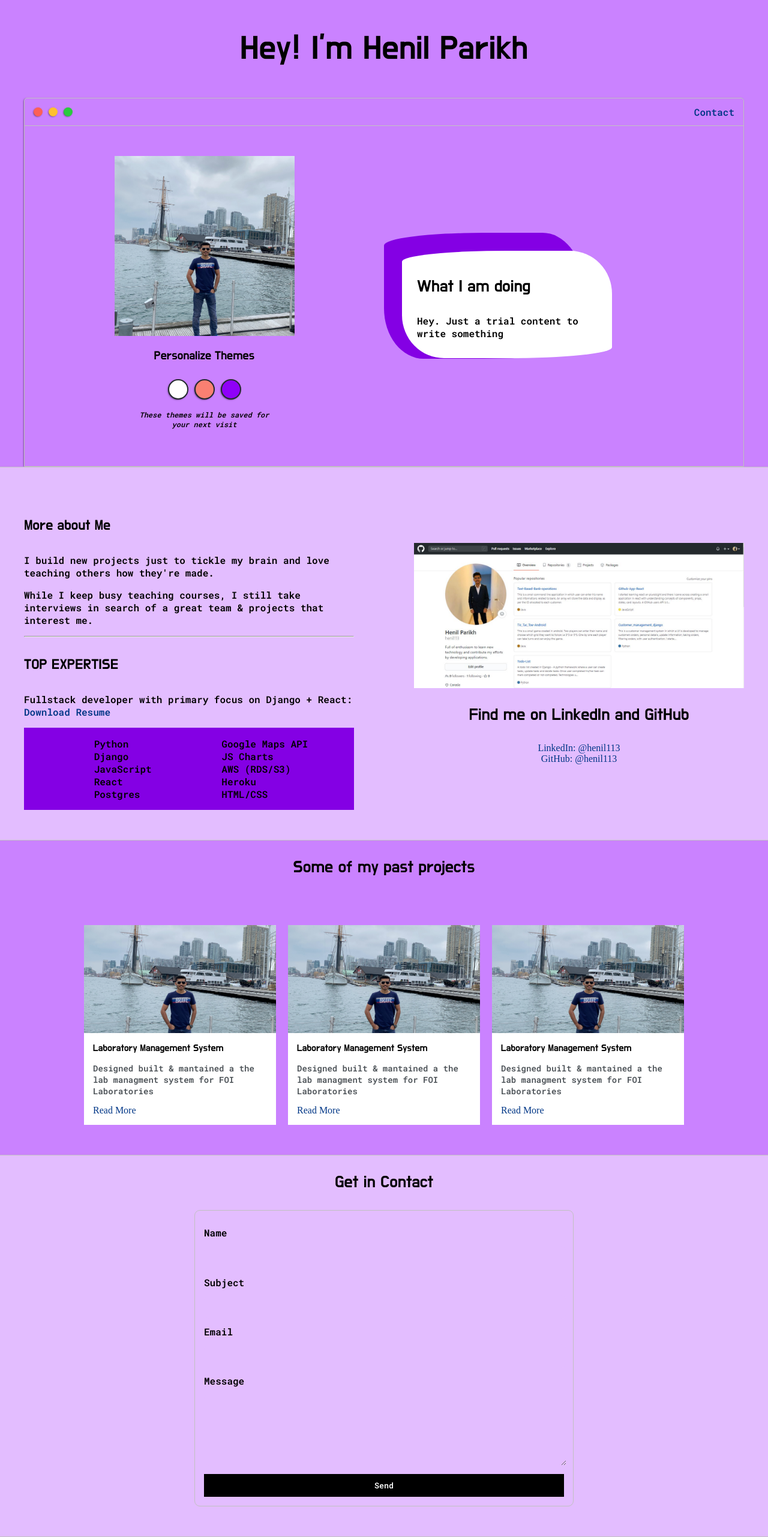
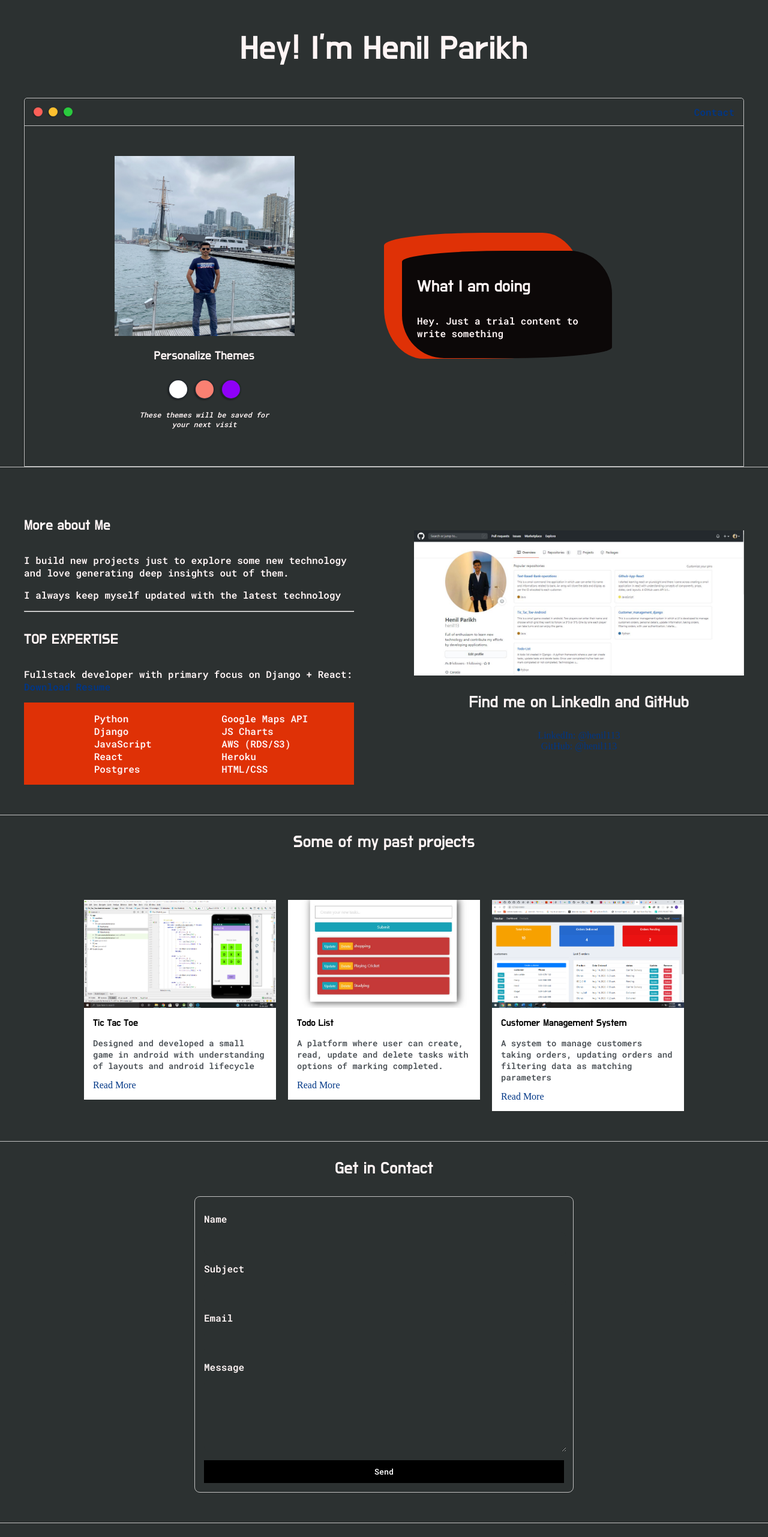
Before and after one commit to henil113/Portfolio-Website, a PHP site: page / in a window 1280 px wide. Shown: the whole page at 60% size. After the commit the page ends 2539 px from the top, so only its background shows below. Run offline with PHP 8.4, Linux system fonts and the light colour scheme.

Commit message:
make it better

```diff
--- a/default.css
+++ b/default.css
@@ -1,7 +1,7 @@
 :root{
 
-        --maincolor:#eaeaea;
-        --secondarycolor:#fff;
+        --maincolor:#047adb;
+        --secondarycolor:rgb(179, 42, 42);
         --bordercolor:#c1c1c1;
         --mainText:black;
         --secondaryText:#4b5156;
--- a/index.html
+++ b/index.html
@@ -11,6 +11,7 @@
         <link href="https://fonts.googleapis.com/css2?family=Righteous&display=swap" rel="stylesheet">
         <link rel="stylesheet" type="text/css" href="default.css">
         <link id='themes' rel='stylesheet' type='text/css' href="indigo.css">
+
     </head>
     <body>
         <section class = "s1">
@@ -61,8 +62,8 @@
                 <div class ='about-wrap'>
                     <div class='about-me'>
                         <h4>More about Me</h4>
-                        <p>I build new projects just to tickle my brain and love teaching others how they're made.</p>
-                        <p>While I keep busy teaching courses, I still take interviews in search of a great team & projects that interest me.</p>
+                        <p>I build new projects just to explore some new technology and love generating deep insights out of them.</p>
+                        <p>I always keep myself updated with the latest technology</p>
                         <hr>
                         <h4>TOP EXPERTISE</h4>
                         <p>Fullstack developer with primary focus on Django + React: <a target="_blank" href="Henil Parikh Resume .pdf">Download Resume</a></p>
@@ -106,28 +107,28 @@
 
 
                         <div class="post">
-                            <img class="imgthumb" src="images/D1FF3C5B-471A-4455-9395-A08A20A1DDB3.JPG">
+                            <img class="imgthumb" src="images/Screenshot (18).png">
                             <div class="postOverview">
-                                <h6 class="post-title">Laboratory Management System</h6>
-                                <p class="intro">Designed built & mantained a the lab managment system for FOI Laboratories</p>
+                                <h6 class="post-title">Tic Tac Toe</h6>
+                                <p class="intro">Designed and developed a small game in android with understanding of layouts and android lifecycle</p>
                                 <a href="post.html">Read More</a>
                             </div>
                         </div>
 
                         <div class="post">
-                            <img class="imgthumb" src="images/D1FF3C5B-471A-4455-9395-A08A20A1DDB3.JPG">
+                            <img class="imgthumb" src="images/ar.JPG">
                             <div class="postOverview">
-                                <h6 class="post-title">Laboratory Management System</h6>
-                                <p class="intro">Designed built & mantained a the lab managment system for FOI Laboratories</p>
+                                <h6 class="post-title">Todo List</h6>
+                                <p class="intro">A platform where user can create, read, update and delete tasks with options of marking completed.</p>
                                 <a href="post.html">Read More</a>
                             </div>
                         </div>
 
                         <div class="post">
-                            <img class="imgthumb" src="images/D1FF3C5B-471A-4455-9395-A08A20A1DDB3.JPG">
+                            <img class="imgthumb" src="images/Screenshot (110).png">
                             <div class="postOverview">
-                                <h6 class="post-title">Laboratory Management System</h6>
-                                <p class="intro">Designed built & mantained a the lab managment system for FOI Laboratories</p>
+                                <h6 class="post-title">Customer Management System</h6>
+                                <p class="intro">A system to manage customers taking orders, updating orders and filtering data as matching parameters</p>
                                 <a href="post.html">Read More</a>
                             </div>
                         </div>
--- a/indigo.css
+++ b/indigo.css
@@ -1,12 +1,12 @@
 :root{
 
-    --maincolor:#ca82ff;
-    --secondarycolor:#e3bdff;
+    --maincolor:#2c3131;
+    --secondarycolor:#2c3131;
     --bordercolor:#c1c1c1;
-    --mainText:black;
+    --mainText:rgb(255, 245, 245);
     --secondaryText:#4b5156;
     --themedotborder:#24292E;
-    --previewShadow: #8400e4;
-    --previewbackground:#fff;
+    --previewShadow: #df3106;
+    --previewbackground:rgb(12, 8, 8);
     --buttoncolor : black;
 }
```
Also changed, not shown: images/9.JPG (added), images/Capture.JPG (added), images/Screenshot (109).png (added), images/Screenshot (110).png (added), images/Screenshot (17).png (added), images/Screenshot (18).png (added), images/ar.JPG (added), images/hello.JPG (added), images/todo photo.JPG (added).
